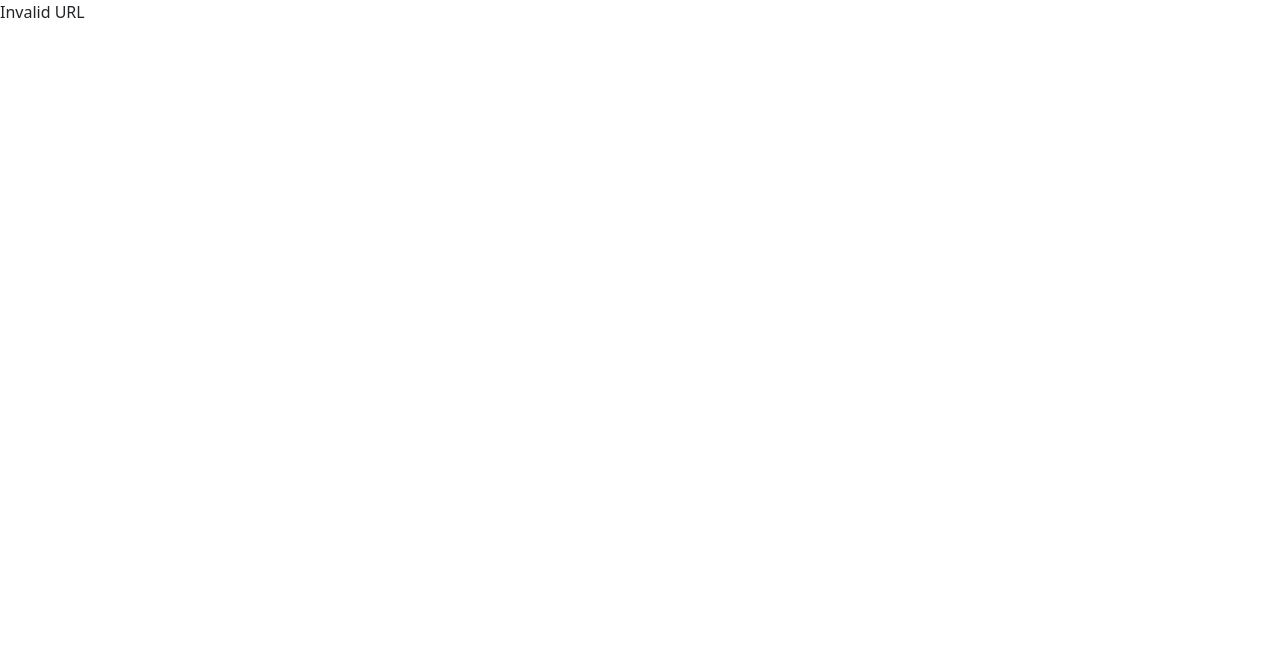
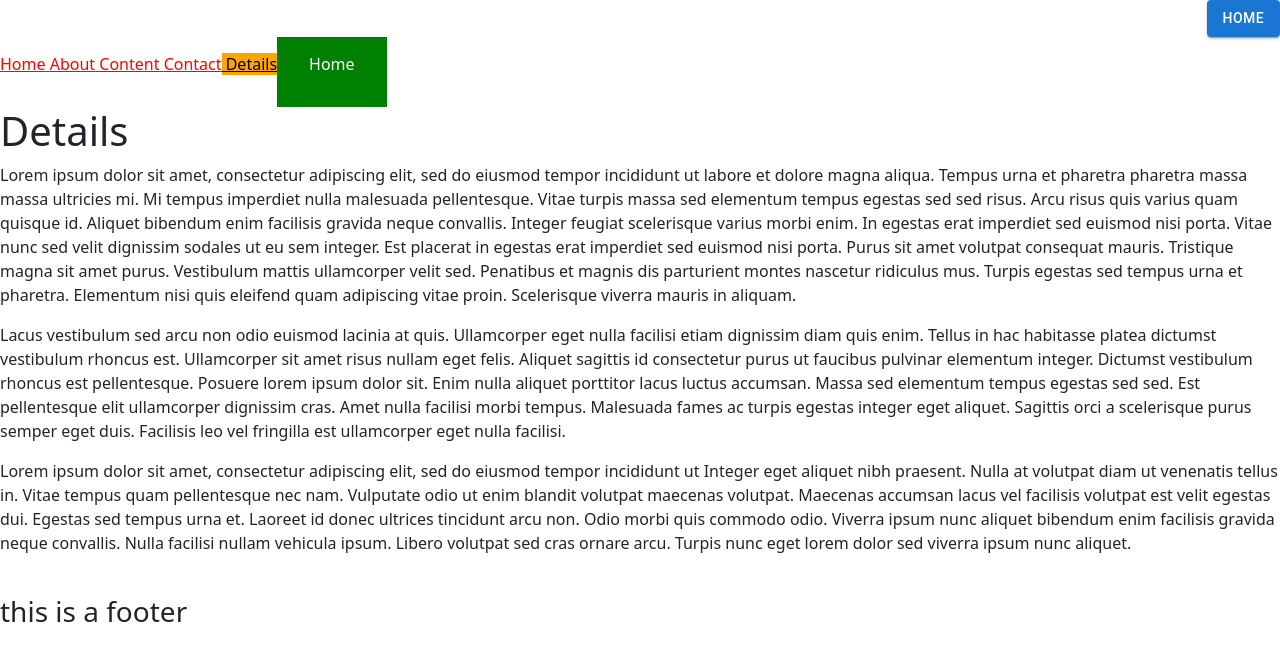
Before and after one commit to Programxiaoming/web2repos, a React (Create React App) app in the folder reactsepconcerns/separateconcern/: page /details in a window 1280 px wide. Shown: the top 660 px of the page. Built offline with nearby package versions, Linux system fonts and the light colour scheme.

Commit message:
update pages contents

```diff
--- a/reactsepconcerns/separateconcern/package.json
+++ b/reactsepconcerns/separateconcern/package.json
@@ -3,6 +3,9 @@
   "version": "0.1.0",
   "private": true,
   "dependencies": {
+    "@emotion/react": "^11.10.5",
+    "@emotion/styled": "^11.10.5",
+    "@mui/material": "^5.10.15",
     "@testing-library/jest-dom": "^5.16.5",
     "@testing-library/react": "^13.4.0",
     "@testing-library/user-event": "^13.5.0",
--- a/reactsepconcerns/separateconcern/src/App.js
+++ b/reactsepconcerns/separateconcern/src/App.js
@@ -4,6 +4,8 @@ import { Route, Routes} from "react-router-dom";
 import Home from './pages/Home';
 import About from './pages/About';
 import Contact from './pages/Contact';
+import Content from './pages/Content';
+import Details from './pages/Details';
 import MainLayout from './layouts/MainLayout';
 
 function App() {
@@ -13,7 +15,9 @@ function App() {
                 <Route path="/" element={<MainLayout />} >
                     <Route index element={<Home />} />
                     <Route path="about" element={<About />} />
+                    <Route path="content" element={<Content />} />
                     <Route path="contact" element={<Contact />} />
+                    <Route path="details" element={<Details />} />
                 </Route>
                 <Route path="*" element={<p>Invalid URL</p>} />
             </Routes>
--- a/reactsepconcerns/separateconcern/src/components/Header.js
+++ b/reactsepconcerns/separateconcern/src/components/Header.js
@@ -30,6 +30,7 @@ function Header() {
             {" "}
             Home
         </NavLink>
+
         <NavLink
           className={({isActive}) =>
           isActive ? "link-active" : "link-inactive"
@@ -38,6 +39,16 @@ function Header() {
             {" "}
             About
         </NavLink>
+
+        <NavLink
+          className={({isActive}) =>
+          isActive ? "link-active" : "link-inactive"
+          }
+          to="/Content">
+            {" "}
+            Content
+        </NavLink>
+
         <NavLink
           className={({isActive}) =>
           isActive ? "link-active" : "link-inactive"
@@ -45,6 +56,15 @@ function Header() {
           to="/Contact">
             {" "}
             Contact
+        </NavLink>
+
+        <NavLink
+          className={({isActive}) =>
+          isActive ? "link-active" : "link-inactive"
+          }
+          to="/Details">
+            {" "}
+            Details
         </NavLink>
 
         <NavLink to="/">
--- a/reactsepconcerns/separateconcern/src/components/HomeButton.js
+++ b/reactsepconcerns/separateconcern/src/components/HomeButton.js
@@ -1,5 +1,6 @@
 import { useNavigate } from "react-router-dom";
-import Button from 'react-bootstrap/Button';
+//import Button from 'react-bootstrap/Button';
+import Button from "@mui/material/Button";
 
 function HomeButton() {
     const navigate = useNavigate();
@@ -12,7 +13,7 @@ function HomeButton() {
     };
     return (
         <div style={{ flexDirection: "row", direction: "rtl" }}>
-            <Button variant="primary" onClick={handleSubmit}>Home</Button>
+            <Button variant="contained" onClick={handleSubmit}>Home</Button>
         </div>
     );
 }
--- a/reactsepconcerns/separateconcern/src/pages/About.js
+++ b/reactsepconcerns/separateconcern/src/pages/About.js
@@ -1,4 +1,24 @@
 const Contact = () => {
-    return <h1>About Us -Xiaoming Su</h1>
-};
+    return (
+        <div>
+            <h1>About Us -Xiaoming Su</h1>
+            <div className="row">
+                <p>Lorem ipsum dolor sit amet, consectetur adipiscing elit, sed do eiusmod tempor incididunt ut
+                labore et dolore magna aliqua. Ut enim ad minim veniam, quis nostrud exercitation ullamco laboris
+                nisi ut aliquip ex ea commodo consequat. Duis aute irure dolor in reprehenderit in voluptate velit
+                esse cillum dolore eu fugiat nulla pariatur. Excepteur sint occaecat cupidatat non proident, sunt in
+                culpa qui officia deserunt mollit anim id est laborum.</p>
+                <p>
+                Lorem ipsum dolor sit amet, consectetur adipiscing elit, sed do eiusmod tempor incididunt ut labore
+                et dolore magna aliqua. Tempus imperdiet nulla malesuada pellentesque elit eget gravida cum sociis.
+                Mattis enim ut tellus elementum sagittis vitae. Elementum curabitur vitae nunc sed velit dignissim
+                sodales. Diam volutpat commodo sed egestas. Laoreet suspendisse interdum consectetur libero id
+                faucibus nisl. Turpis egestas integer eget aliquet. Nulla aliquet enim tortor at auctor urna nunc.
+                Gravida in fermentum et sollicitudin ac orci phasellus egestas. Convallis a cras semper auctor
+                neque vitae tempus.
+                </p>
+            </div>
+        </div>
+    );
+}
 export default Contact;
--- /dev/null
+++ b/reactsepconcerns/separateconcern/src/pages/Content.js
@@ -0,0 +1,24 @@
+const Content = () => {
+    return (
+    <div>
+        <h1>Content - Xiaoming Su</h1>
+        <div className="row">
+            <p>Lorem ipsum dolor sit amet, consectetur adipiscing elit, sed do eiusmod tempor incididunt ut
+            labore et dolore magna aliqua. Ut enim ad minim veniam, quis nostrud exercitation ullamco laboris
+            nisi ut aliquip ex ea commodo consequat. Duis aute irure dolor in reprehenderit in voluptate velit
+            esse cillum dolore eu fugiat nulla pariatur. Excepteur sint occaecat cupidatat non proident, sunt in
+            culpa qui officia deserunt mollit anim id est laborum.</p>
+            <p>
+            Lorem ipsum dolor sit amet, consectetur adipiscing elit, sed do eiusmod tempor incididunt ut labore
+            et dolore magna aliqua. Tempus imperdiet nulla malesuada pellentesque elit eget gravida cum sociis.
+            Mattis enim ut tellus elementum sagittis vitae. Elementum curabitur vitae nunc sed velit dignissim
+            sodales. Diam volutpat commodo sed egestas. Laoreet suspendisse interdum consectetur libero id
+            faucibus nisl. Turpis egestas integer eget aliquet. Nulla aliquet enim tortor at auctor urna nunc.
+            Gravida in fermentum et sollicitudin ac orci phasellus egestas. Convallis a cras semper auctor
+            neque vitae tempus.
+            </p>
+        </div>
+    </div>
+    );
+}
+export default Content;
--- /dev/null
+++ b/reactsepconcerns/separateconcern/src/pages/Details.js
@@ -0,0 +1,40 @@
+import { NavLink } from "react-router-dom"
+
+const Details = () => {
+    return (
+        <div>
+            <h1>Details</h1>
+            <div className="row">
+                <p>
+                Lorem ipsum dolor sit amet, consectetur adipiscing elit, sed do eiusmod tempor incididunt ut labore
+                et dolore magna aliqua. Tempus urna et pharetra pharetra massa massa ultricies mi. Mi tempus imperdiet
+                nulla malesuada pellentesque. Vitae turpis massa sed elementum tempus egestas sed sed risus. Arcu
+                risus quis varius quam quisque id. Aliquet bibendum enim facilisis gravida neque convallis. Integer
+                feugiat scelerisque varius morbi enim. In egestas erat imperdiet sed euismod nisi porta. Vitae nunc
+                sed velit dignissim sodales ut eu sem integer. Est placerat in egestas erat imperdiet sed euismod
+                nisi porta. Purus sit amet volutpat consequat mauris. Tristique magna sit amet purus. Vestibulum
+                mattis ullamcorper velit sed. Penatibus et magnis dis parturient montes nascetur ridiculus mus.
+                Turpis egestas sed tempus urna et pharetra. Elementum nisi quis eleifend quam adipiscing vitae proin.
+                Scelerisque viverra mauris in aliquam.</p>
+                <p>
+                Lacus vestibulum sed arcu non odio euismod lacinia at quis. Ullamcorper eget nulla facilisi etiam
+                dignissim diam quis enim. Tellus in hac habitasse platea dictumst vestibulum rhoncus est. Ullamcorper
+                sit amet risus nullam eget felis. Aliquet sagittis id consectetur purus ut faucibus pulvinar elementum
+                integer. Dictumst vestibulum rhoncus est pellentesque. Posuere lorem ipsum dolor sit. Enim nulla aliquet
+                porttitor lacus luctus accumsan. Massa sed elementum tempus egestas sed sed. Est pellentesque elit
+                ullamcorper dignissim cras. Amet nulla facilisi morbi tempus. Malesuada fames ac turpis egestas integer
+                eget aliquet. Sagittis orci a scelerisque purus semper eget duis. Facilisis leo vel fringilla est
+                ullamcorper eget nulla facilisi.
+                </p>
+                <p>Lorem ipsum dolor sit amet, consectetur adipiscing elit, sed do eiusmod tempor incididunt ut
+                Integer eget aliquet nibh praesent. Nulla at volutpat diam ut venenatis tellus in. Vitae tempus quam
+                pellentesque nec nam. Vulputate odio ut enim blandit volutpat maecenas volutpat. Maecenas accumsan
+                lacus vel facilisis volutpat est velit egestas dui. Egestas sed tempus urna et. Laoreet id donec
+                ultrices tincidunt arcu non. Odio morbi quis commodo odio. Viverra ipsum nunc aliquet bibendum enim
+                facilisis gravida neque convallis. Nulla facilisi nullam vehicula ipsum. Libero volutpat sed cras
+                ornare arcu. Turpis nunc eget lorem dolor sed viverra ipsum nunc aliquet.</p>>
+            </div>
+        </div>
+    );
+}
+export default Details;
```
Also changed, not shown: 1 other file (tests, documents, lock files or other folders).
